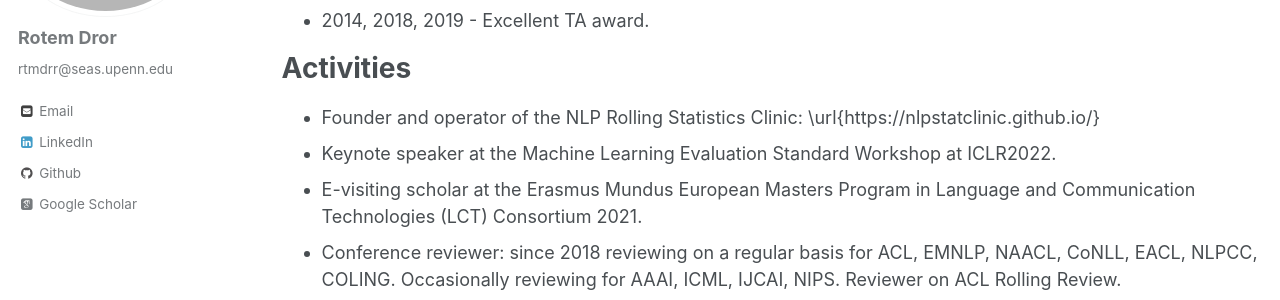
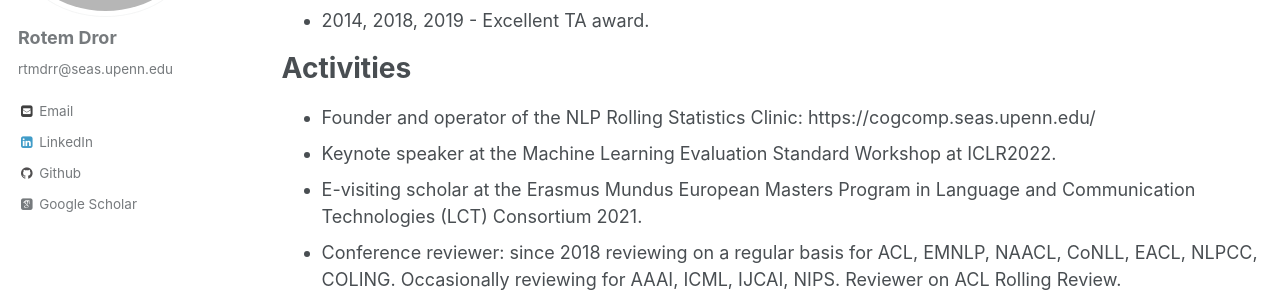
Before and after one commit to rtmdrr/rtmdrr.github.io, a Jekyll site: the page built from _pages/cv.md, in a window 1280 px wide and 900 px high, scrolled down 1707 px. Shown: the part 153-453 px from the top of the window. Built offline with Jekyll 4.4.1, drawn with Linux system fonts in a browser that asks for light colours; some web fonts are replaced.

Commit message:
Update cv.md

```diff
--- a/_pages/cv.md
+++ b/_pages/cv.md
@@ -35,7 +35,7 @@ Awards
 
 Activities
 ======
-* Founder and operator of the NLP Rolling Statistics Clinic: \url{https://nlpstatclinic.github.io/}
+* Founder and operator of the NLP Rolling Statistics Clinic: <a href = "https://nlpstatclinic.github.io/">https://cogcomp.seas.upenn.edu/</a>
 * Keynote speaker at the Machine Learning Evaluation Standard Workshop at ICLR2022.
 * E-visiting scholar at the Erasmus Mundus European Masters Program in Language and Communication Technologies (LCT) Consortium 2021.
 * Conference reviewer: since 2018 reviewing on a regular basis for ACL, EMNLP, NAACL, CoNLL, EACL, NLPCC, COLING. Occasionally reviewing for AAAI, ICML, IJCAI, NIPS. Reviewer on ACL Rolling Review.
```
